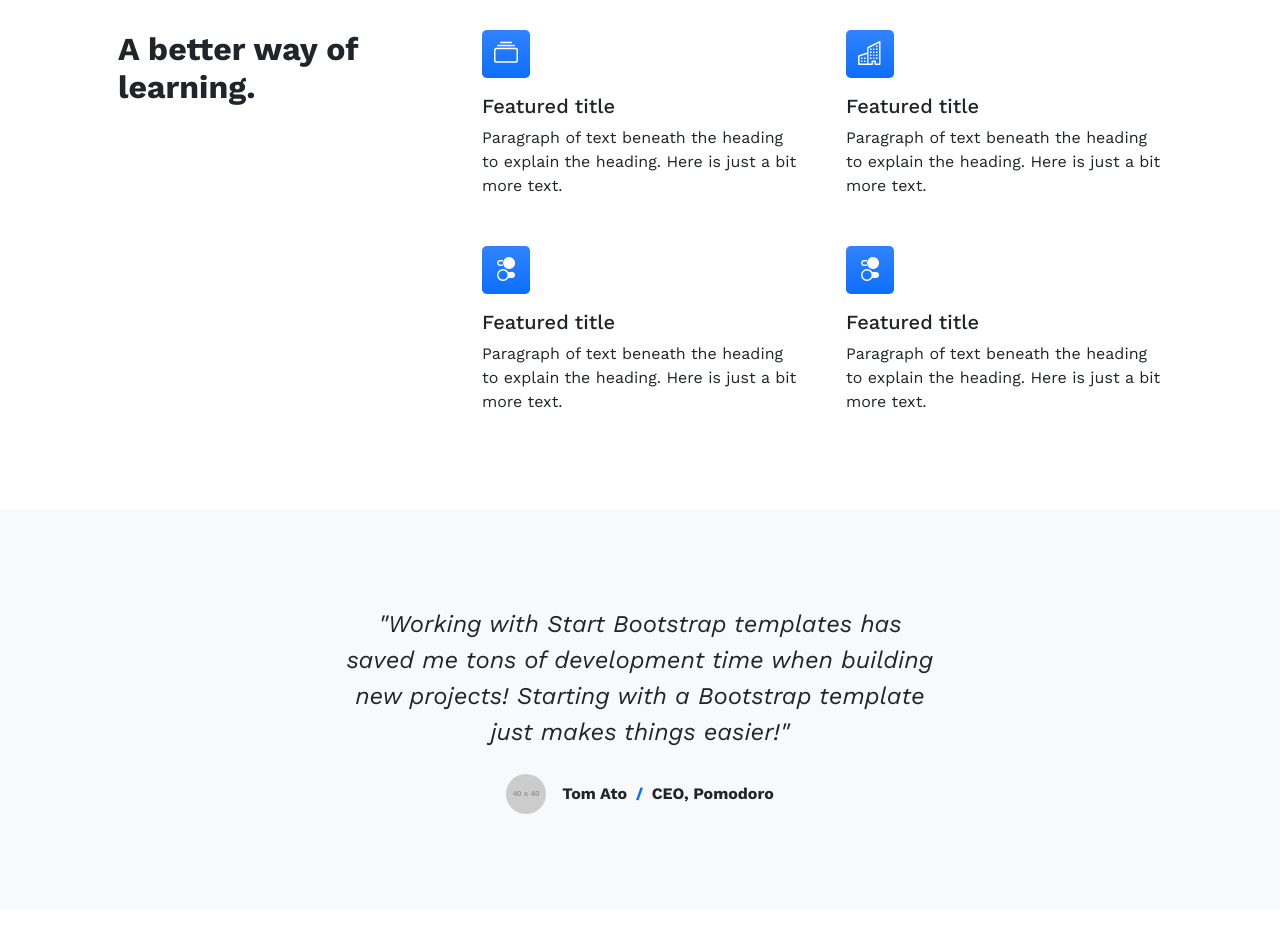
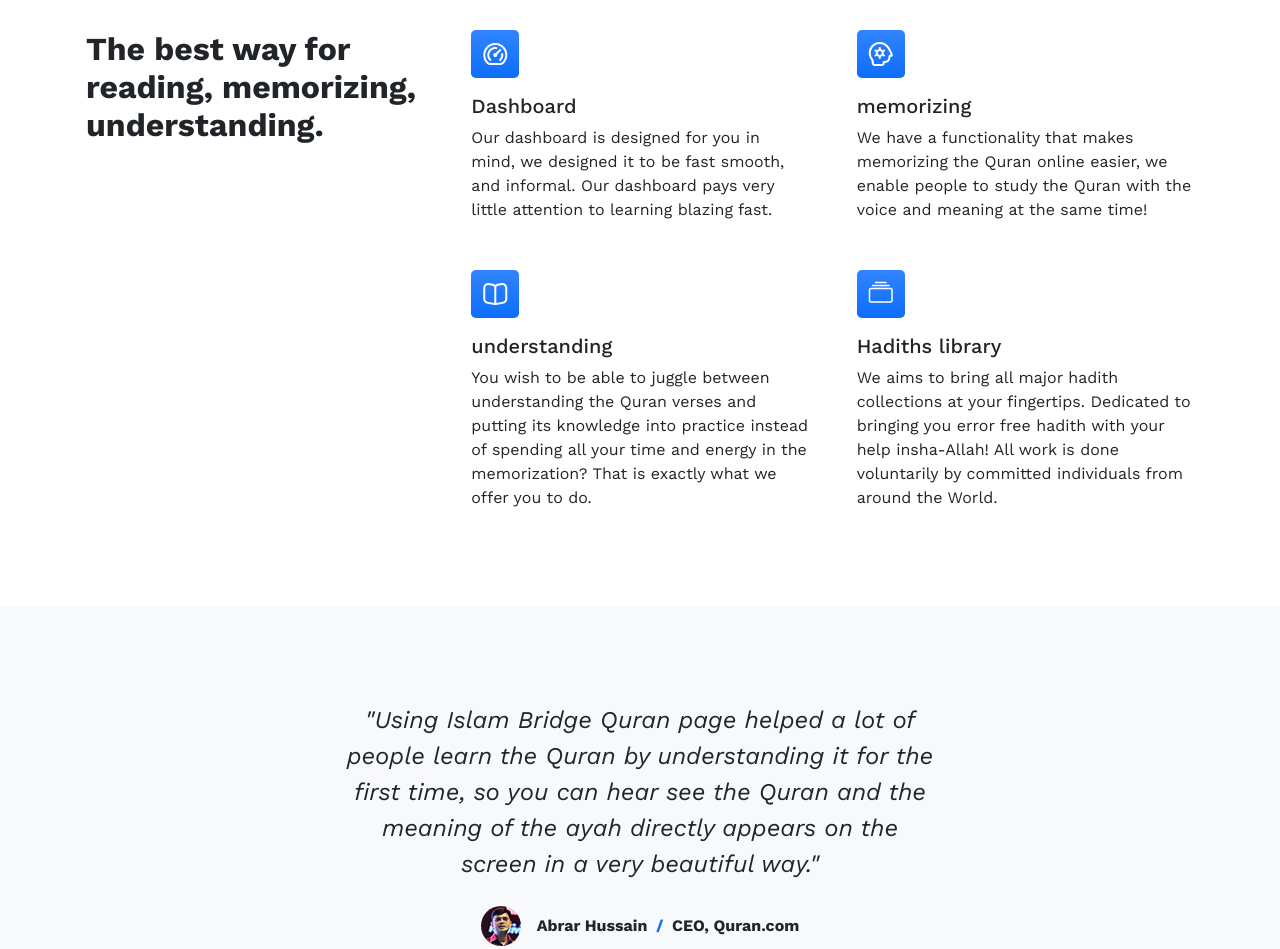
Before and after one commit to IslamBridge/Islam-bridge, a plain HTML site: page index.html in a window 1280 px wide. Shown: the part 800-1749 px from the top of the page. Drawn offline with nearby package versions, Linux system fonts and the light colour scheme; placeholder pictures from the web are drawn by us.

Commit message:
overview update

```diff
--- a/index.html
+++ b/index.html
@@ -20,7 +20,7 @@
     <main class="flex-shrink-0">
       <!-- Navigation-->
       <nav class="navbar navbar-expand-lg navbar-dark bg-dark">
-        <div class="container px-5">
+        <div class="container px-2">
           <a class="navbar-brand" href="index.html">Islam bridge</a>
           <button
             class="navbar-toggler"
@@ -76,12 +76,12 @@
       </nav>
       <!-- Header-->
       <header class="bg-dark py-5">
-        <div class="container px-5">
+        <div class="container px-1">
           <div class="row gx-5 align-items-center justify-content-center">
-            <div class="col-lg-8 col-xl-7 col-xxl-6">
+            <div class="col-lg-8 col-xl-6 col-xxl-6">
               <div class="my-5 text-center text-xl-start">
                 <h1 class="display-2 fw-bolder text-white mb-2">
-                  Recite, memorize, understand Quran at best.
+                  Recite, memorize, understand blazing fast.
                 </h1>
                 <p class="lead fw-normal text-white-50 mb-4">
                   Save time with learning, memorizing and understanding the Quran, for free.
@@ -91,63 +91,64 @@
                 </div>
               </div>
             </div>
-            <div class="col-xl-5 col-xxl-6 d-none d-xl-block text-center">
-              <img
-                class="img-fluid rounded-3 my-5"
-                src="https://dummyimage.com/600x400/343a40/6c757d"
-                alt="..."
-              />
+            <div class="col-xl-6 col-xxl-6 d-none d-xl-block text-center">
+              <img class="img-fluid rounded-3 my-5" src="./assets/Untitled-1.png" alt="..." />
             </div>
           </div>
         </div>
       </header>
       <!-- Features section-->
       <section class="py-5" id="features">
-        <div class="container px-5 my-5">
+        <div class="container px-3 my-5">
           <div class="row gx-5">
             <div class="col-lg-4 mb-5 mb-lg-0">
-              <h2 class="fw-bolder mb-0">A better way of <span class="changing-in-title">learning</span>.</h2>
+              <h2 class="fw-bolder mb-0">The best way for reading, memorizing, understanding.</h2>
             </div>
             <div class="col-lg-8">
               <div class="row gx-5 row-cols-1 row-cols-md-2">
                 <div class="col mb-5 h-100">
-                  <div class="feature bg-primary bg-gradient text-white rounded-3 mb-3">
-                    <i class="bi bi-collection"></i>
-                  </div>
-                  <h2 class="h5">Featured title</h2>
+                  <i class="feature bg-primary bg-gradient text-white rounded-3 mb-3 fi fi-rr-dashboard"></i>
+                  <h2 class="h5">Dashboard</h2>
                   <p class="mb-0">
-                    Paragraph of text beneath the heading to explain the heading. Here is just a bit more
-                    text.
+                    Our dashboard is designed for you in mind, we designed it to be fast smooth, and informal.
+                    Our dashboard pays very little attention to learning blazing fast.
                   </p>
                 </div>
                 <div class="col mb-5 h-100">
-                  <div class="feature bg-primary bg-gradient text-white rounded-3 mb-3">
-                    <i class="bi bi-building"></i>
-                  </div>
-                  <h2 class="h5">Featured title</h2>
+                  <i
+                    class="
+                      feature
+                      bg-primary bg-gradient
+                      text-white
+                      rounded-3
+                      mb-3
+                      fi fi-rr-head-side-thinking
+                    "
+                  ></i>
+                  <h2 class="h5">memorizing</h2>
                   <p class="mb-0">
-                    Paragraph of text beneath the heading to explain the heading. Here is just a bit more
-                    text.
+                    We have a functionality that makes memorizing the Quran online easier, we enable people to
+                    study the Quran with the voice and meaning at the same time!
                   </p>
                 </div>
                 <div class="col mb-5 mb-md-0 h-100">
-                  <div class="feature bg-primary bg-gradient text-white rounded-3 mb-3">
-                    <i class="bi bi-toggles2"></i>
-                  </div>
-                  <h2 class="h5">Featured title</h2>
+                  <i class="feature bg-primary bg-gradient text-white rounded-3 mb-3 fi fi-rr-book-alt"></i>
+                  <h2 class="h5">understanding</h2>
                   <p class="mb-0">
-                    Paragraph of text beneath the heading to explain the heading. Here is just a bit more
-                    text.
+                    You wish to be able to juggle between understanding the Quran verses and putting its
+                    knowledge into practice instead of spending all your time and energy in the memorization?
+                    That is exactly what we offer you to do.
                   </p>
                 </div>
                 <div class="col h-100">
                   <div class="feature bg-primary bg-gradient text-white rounded-3 mb-3">
-                    <i class="bi bi-toggles2"></i>
+                    <i class="bi bi-collection"></i>
                   </div>
-                  <h2 class="h5">Featured title</h2>
+                  <h2 class="h5">Hadiths library</h2>
                   <p class="mb-0">
-                    Paragraph of text beneath the heading to explain the heading. Here is just a bit more
-                    text.
+                    We aims to bring all major hadith collections at your fingertips. Dedicated to bringing
+                    you error free hadith with your help insha-Allah! All work is done voluntarily by
+                    committed individuals from around the World.
                   </p>
                 </div>
               </div>
@@ -162,19 +163,16 @@
             <div class="col-lg-10 col-xl-7">
               <div class="text-center">
                 <div class="fs-4 mb-4 fst-italic">
-                  "Working with Start Bootstrap templates has saved me tons of development time when building
-                  new projects! Starting with a Bootstrap template just makes things easier!"
+                  "Using Islam Bridge Quran page helped a lot of people learn the Quran by understanding it
+                  for the first time, so you can hear see the Quran and the meaning of the ayah directly
+                  appears on the screen in a very beautiful way."
                 </div>
                 <div class="d-flex align-items-center justify-content-center">
-                  <img
-                    class="rounded-circle me-3"
-                    src="https://dummyimage.com/40x40/ced4da/6c757d"
-                    alt="..."
-                  />
+                  <img class="rounded-circle me-3" src="./assets/AbrarPicure.jpg" alt="..." />
                   <div class="fw-bold">
-                    Tom Ato
+                    Abrar Hussain
                     <span class="fw-bold text-primary mx-1">/</span>
-                    CEO, Pomodoro
+                    CEO, Quran.com
                   </div>
                 </div>
               </div>
```
Also changed, not shown: assets/AbrarPicure.jpg (added), assets/Group 1.png (added), assets/Untitled-1.png (added).
